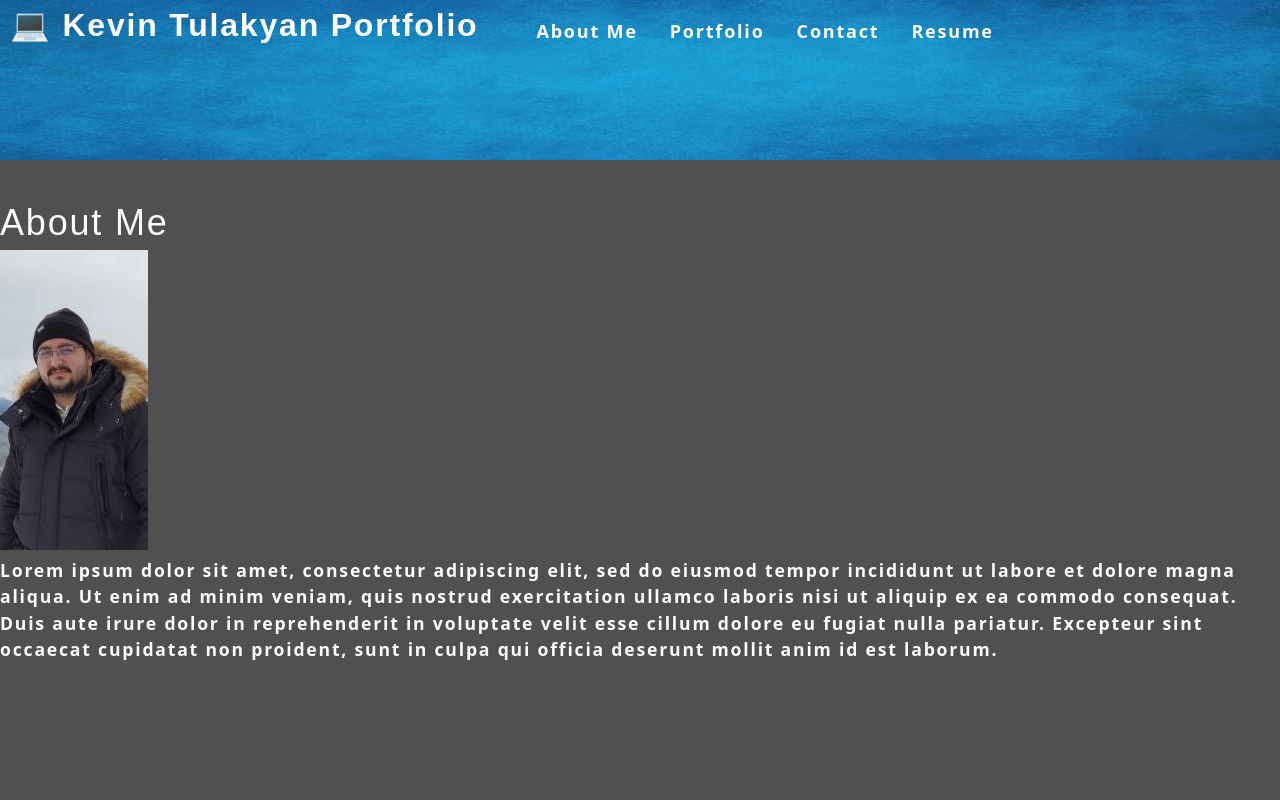
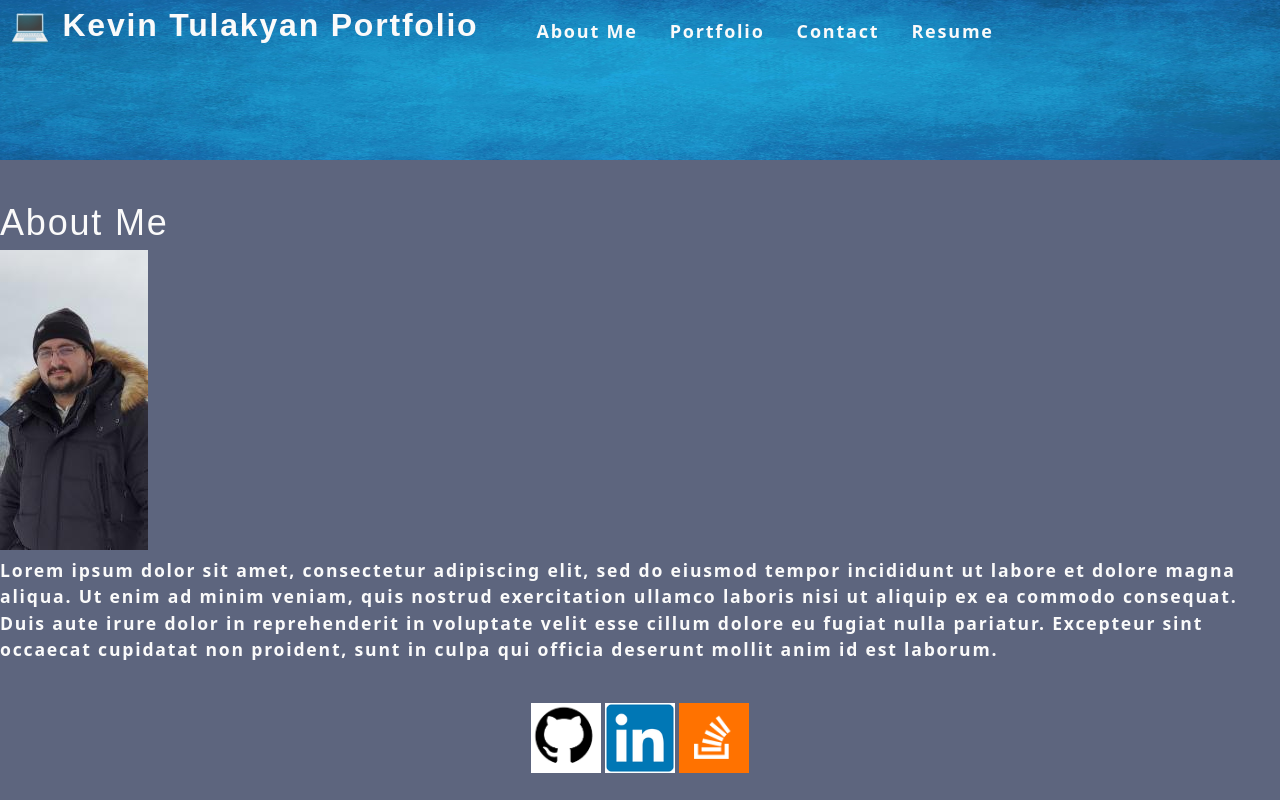
Before and after one commit to KevinTulakyan/React-Portfolio, a React (Create React App) app: page / in a window 1280 px wide. Shown: the top 800 px of the page. Built offline with nearby package versions, Linux system fonts and the light colour scheme.

Commit message:
updated footer

```diff
--- a/src/App.js
+++ b/src/App.js
@@ -13,6 +13,7 @@ function App() {
   const [AboutSelected, setAboutSelected] = useState(true);
   const [PortfolioSelected, setPortfolioSelected] = useState(false);
   const [ResumeSelected, setResumeSelected] = useState(false);
+
 
   return (
     <div>
@@ -40,13 +41,18 @@ function App() {
           ? (<><Resume></Resume></>)
           : (<></>)}
       </main>
-      <footer className="footer" >
+      <footer className="footer">
+        <span>
         <a href="https://github.com/KevinTulakyan" target="_blank" rel="noreferrer">
-          <img src={githubLogo} className="github-logo" alt="Github Logo"></img></a>
+          <img src={githubLogo} className="github-logo" alt="Github Logo"></img>
+        </a>
         <a href="https://www.linkedin.com/in/kevin-tulakyan-267032201/" target="_blank" rel="noreferrer">
-          <img src={linkedinLogo} className="linkedin-logo" alt="Github Logo"></img></a>
+          <img src={linkedinLogo} className="linkedin-logo" alt="Github Logo"></img>
+        </a>
         <a href="https://stackoverflow.com/users/15821701/kevin-tulakyan" target="_blank" rel="noreferrer">
-          <img src={stackLogo} className="stack-logo" alt="Github Logo"></img></a>
+          <img src={stackLogo} className="stack-logo" alt="Github Logo"></img>
+        </a>
+        </span>
       </footer>
     </div>
   );
--- a/src/components/Resume/index.js
+++ b/src/components/Resume/index.js
@@ -23,6 +23,7 @@ function Resume() {
                 <li>MongoDB, Mongoose</li>
                 <li>REST</li>
             </ul>
+            <h1>Resume</h1>
             <a href='https://drive.google.com/file/d/1OBQELsl2pADxP_x7NZ7G3iCepdJiH3dw/view?usp=sharing' target="_blank" rel="noreferrer">
                 Link to Resume
             </a>
--- a/src/index.css
+++ b/src/index.css
@@ -9,7 +9,7 @@ mmin {
   --secondary: #F3A847;
   --tertiary: #B12704;
   --light: #fafafa;
-  --dark: #505050;
+  --dark: #5d657e;
   --darker: #111111;
   --error: rgb(228, 46, 1);
   --spacing-one: calc(1rem * 0.5);
@@ -354,12 +354,18 @@ a {
 }
 
 .footer {
-  flex-wrap: wrap;
-  align-items: center;
-  margin-top: 11.25rem;
-  margin-bottom: 10px;
-  width: 80px;
-  height: 80px;
+  text-align: center;
+  height:80px;
+  width:100%;
+  position:sticky;
+  bottom:0;
+}
+
+footer img {
+  max-height: 70px;
+  max-width: 70px;
+  width: 70px;
+  height: 70px;
 }
 
 .BBG{
```
